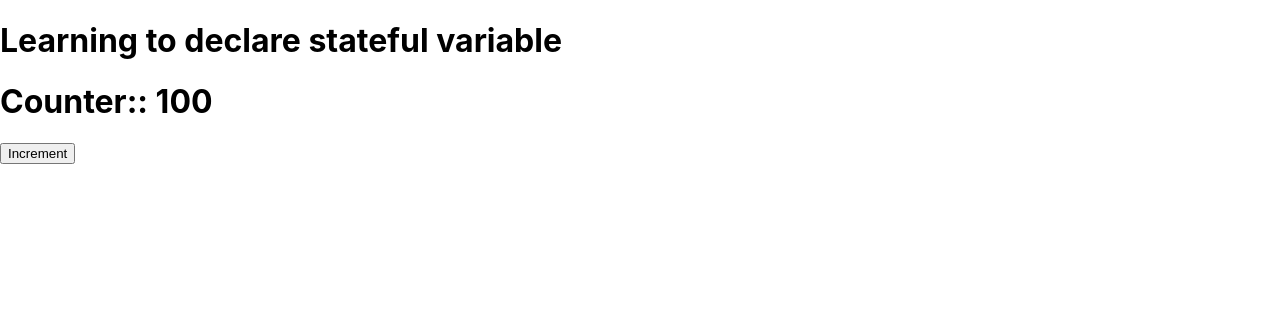
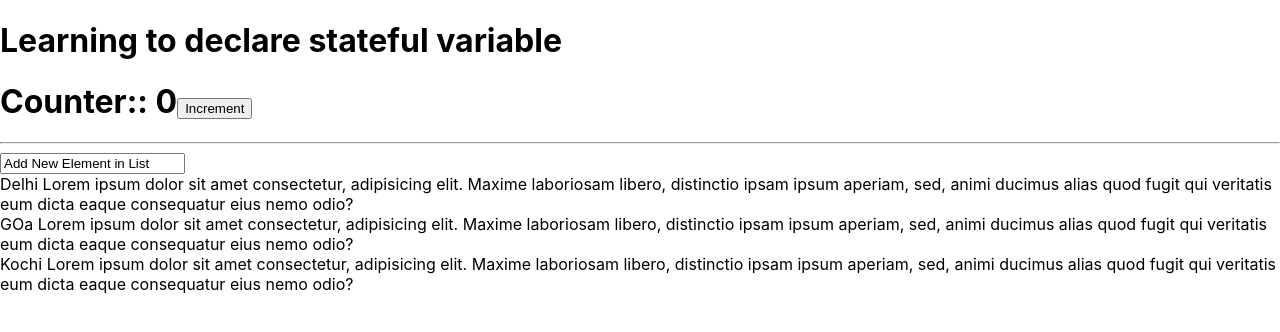
Before and after one commit to ratnadip-mondhe/day6_prooject, a React (Create React App) app: page / in a window 1280 px wide. Shown: the top 332 px of the page. Built offline with nearby package versions, Linux system fonts and the light colour scheme.

Commit message:
statefull continue

```diff
--- a/src/App.js
+++ b/src/App.js
@@ -5,21 +5,37 @@ import {useState} from "react";
 
 function App() {
 
-let [counter,setCounter]=useState(100);
+let [counter,setCounter]=useState(0);
+let [list,setList]=useState(["Delhi","GOa","Kochi"]);
 
 let updateCounter=()=>{
   // alert("something happens");
   let newvalue=counter+1;
   setCounter(newvalue);
-}
+};
+let addNewElement=()=>{
+  // alert("Something happens..");
+  let newList=["Hello Everyonerr",...list];
+  setList(newList);
+};
  return(
-   <div><h1>Learning to  declare stateful variable</h1>
-   <h1>Counter:: {counter}</h1>
+   <div>
+     <h1>Learning to  declare stateful variable</h1>
+   <h1>Counter:: {counter}
    <input type="button" value="Increment" onClick ={updateCounter}/>
+   </h1>
+   <hr />
+
+  <input type="buttton" value="Add New Element in List" onClick={addNewElement} />
+
+  {list.map((item) =>{
+    return ( <div className="bg-secondary text-light my-1 p-3 h4">
+    {item} Lorem ipsum dolor sit amet consectetur, adipisicing elit. Maxime laboriosam libero, distinctio ipsam ipsum aperiam, sed, animi ducimus alias quod fugit qui veritatis eum dicta eaque consequatur eius nemo odio?
+    </div>
+    );
+    })}
    </div>
  );
-
-
 
 }
 
```
